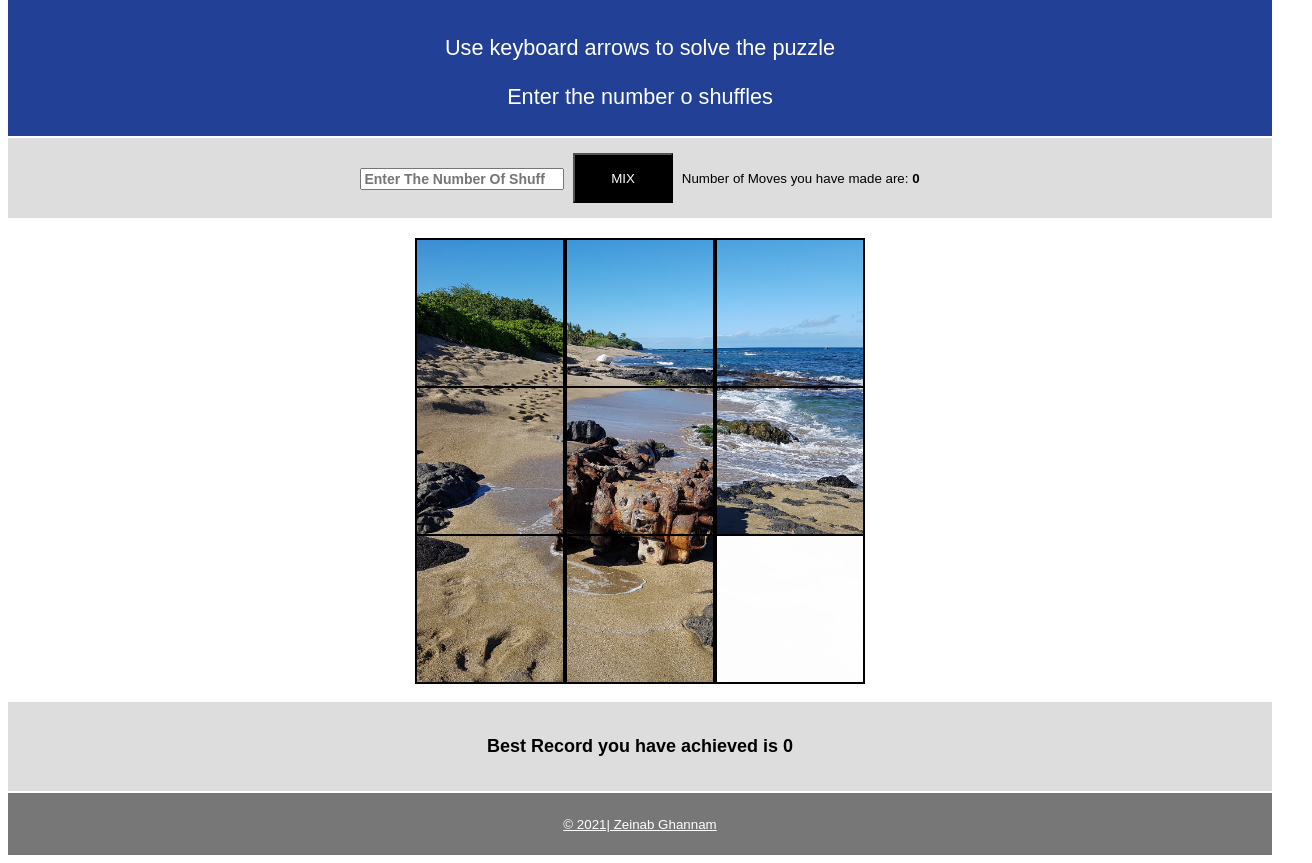
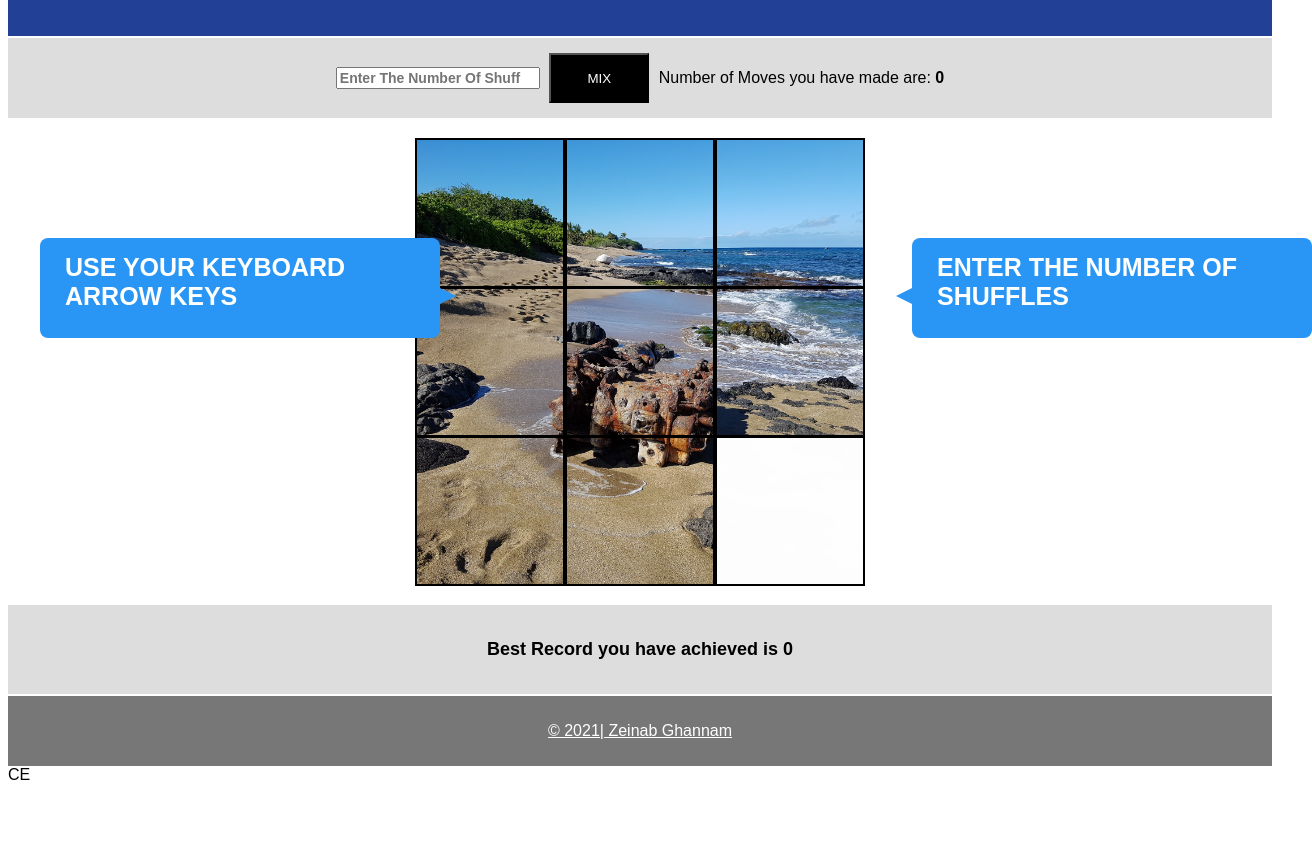
Before and after one commit to zeinabghannam/ImagePuzzle, a plain HTML site: page index.html in a window 1280 px wide. Shown: the part 82-945 px from the top of the page, 1312 px wide, since content can reach past the window. After the commit the page ends 874 px from the top, so only its background shows below. Drawn offline with Linux system fonts and the light colour scheme.

Commit message:
Adding balloon hints

```diff
--- /dev/null
+++ b/balloon.css
@@ -0,0 +1,90 @@
+/* ballone styles */
+*,
+*:after,
+*:before {
+  box-sizing: border-box;
+}
+
+.tooltip-wrapper {
+  position: absolute;
+  overflow: visible;
+  /* width: 2em;
+  height: 2em; */
+  top: 40%;
+}
+/* .tooltip-wrapper:before {
+  content: "?";
+  text-align: center;
+  background: #f6b829;
+  padding: 0.5em;
+  float: left;
+  width: 100%;
+  height: 100%;
+  border-radius: 50%;
+} */
+
+.tooltip-wrapper .tooltip {
+  display: block;
+  position: absolute;
+  /* top: calc(0.5em - 50px); */
+  top: 50%;
+  width: 400px;
+  min-height: 100px;
+  background: #2996f6;
+  color: white;
+  border-radius: 0.5em;
+}
+.tooltip-wrapper.tooltip-right .tooltip {
+  position: absolute;
+  top: 10%;
+  left: 2%;
+  margin-left: 1em;
+}
+.tooltip-wrapper.tooltip-left .tooltip {
+  background-color: #2996f6;
+  left: 2.5em;
+  margin-right: 1em;
+}
+.tooltip-wrapper.hover .tooltip,
+.tooltip-wrapper:hover .tooltip {
+  display: block;
+}
+
+.tooltip-wrapper .tooltip:before {
+  content: "";
+  width: 0;
+  height: 0;
+  position: absolute;
+}
+.tooltip-wrapper.tooltip-right .tooltip:before {
+  left: -1em;
+  top: 50px;
+  border-top: 0.5em solid transparent;
+  border-bottom: 0.5em solid transparent;
+  border-right: 1em solid #2996f6;
+}
+.tooltip-wrapper.tooltip-left .tooltip:before {
+  right: -1em;
+  top: 50px;
+  border-top: 0.5em solid transparent;
+  border-bottom: 0.5em solid transparent;
+  border-left: 1em solid #2996f6;
+}
+
+.tooltip-wrapper .tooltip .tooltip-title {
+  font-weight: bold;
+  font-size: 25px;
+  text-transform: uppercase;
+  /* border-bottom: 1px solid black; */
+}
+.tooltip-wrapper .tooltip .tooltip-title,
+.tooltip-wrapper .tooltip .tooltip-body {
+  padding: 0.6em 1em;
+}
+.tooltip-left {
+  left: 0%;
+}
+
+.tooltip-right {
+  right: 30%;
+}
--- a/game.js
+++ b/game.js
@@ -160,8 +160,7 @@ class Game {
   highlightBlankField(bgColor) {
     let blackFieldIndicesToString = `${this.blankRow}${this.blankCol}`;
     //console.log(blackFieldIndicesToString);
-    document.getElementById(
-      blackFieldIndicesToString
-    ).style.backgroundColor = bgColor;
+    document.getElementById(blackFieldIndicesToString).style.backgroundColor =
+      bgColor;
   }
 } //end class
--- a/index.html
+++ b/index.html
@@ -5,12 +5,11 @@
     <meta charset="utf-8" />
     <meta name="viewport" content="width=device-width, initial-scale=1" />
     <link rel="stylesheet" href="style.css" />
+    <link rel="stylesheet" href="balloon.css" />
   </head>
   <body>
     <header>
       <h4>Image Puzzle Project</h2>
-      <small>Use keyboard arrows to solve the puzzle</h4>
-      <p>Enter the number o shuffles</h4>
     </header>
     <!-- main content -->
     <section>
@@ -35,6 +34,20 @@
         <p>&copy; 2021| Zeinab Ghannam</p></a>
     </footer>
 
+    <!-- balloon -->CE
+    <div class="tooltip-wrapper tooltip-left" >
+      <div class="tooltip">
+          <div class="tooltip-title">USE YOUR KEYBOARD ARROW KEYS</div>
+          <!-- <div class="tooltip-body">Here is the body of the balloon, with a little more descriptive text. Here is the body of the balloon, with a little more descriptive text.</div> -->
+      </div>
+  </div>
+  <div class="tooltip-wrapper tooltip-right" >
+      <div class="tooltip">
+          <div class="tooltip-title">ENTER THE NUMBER OF SHUFFLES</div>
+          <!-- <div class="tooltip-body">Here is the body of the balloon, with a little more descriptive text.</div> -->
+      </div>
+  </div>
+
     <script src="game.js"></script>
     <script src="main.js"></script>
   </body>
```
Also changed, not shown: img/1.png (added), img/2.png (added), img/3.png (added), img/4.png (added), img/5.png (added), img/6.png (added), img/7.png (added), img/8.png (added), img/9.png (added), img/original.jpg (added).
